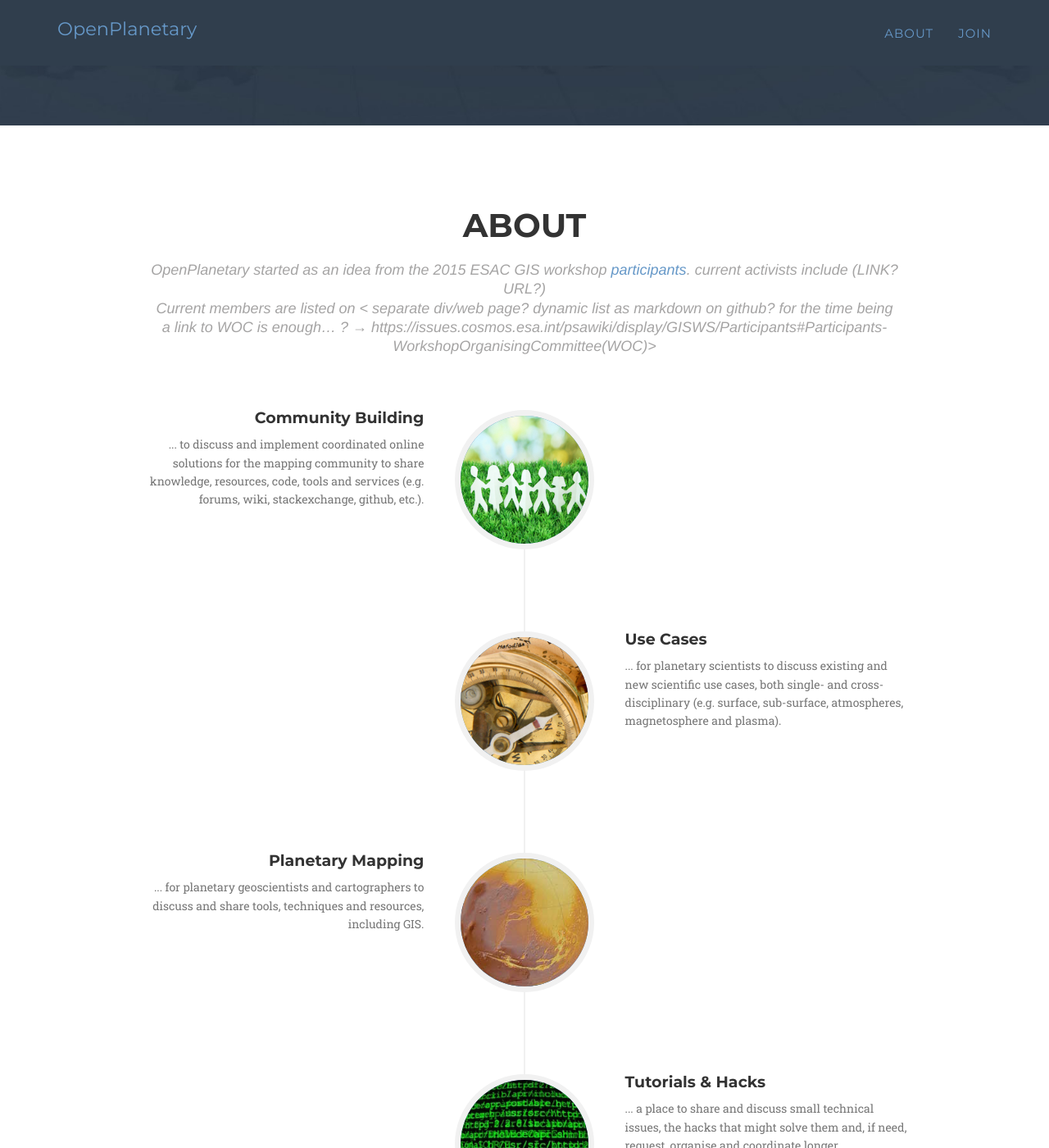
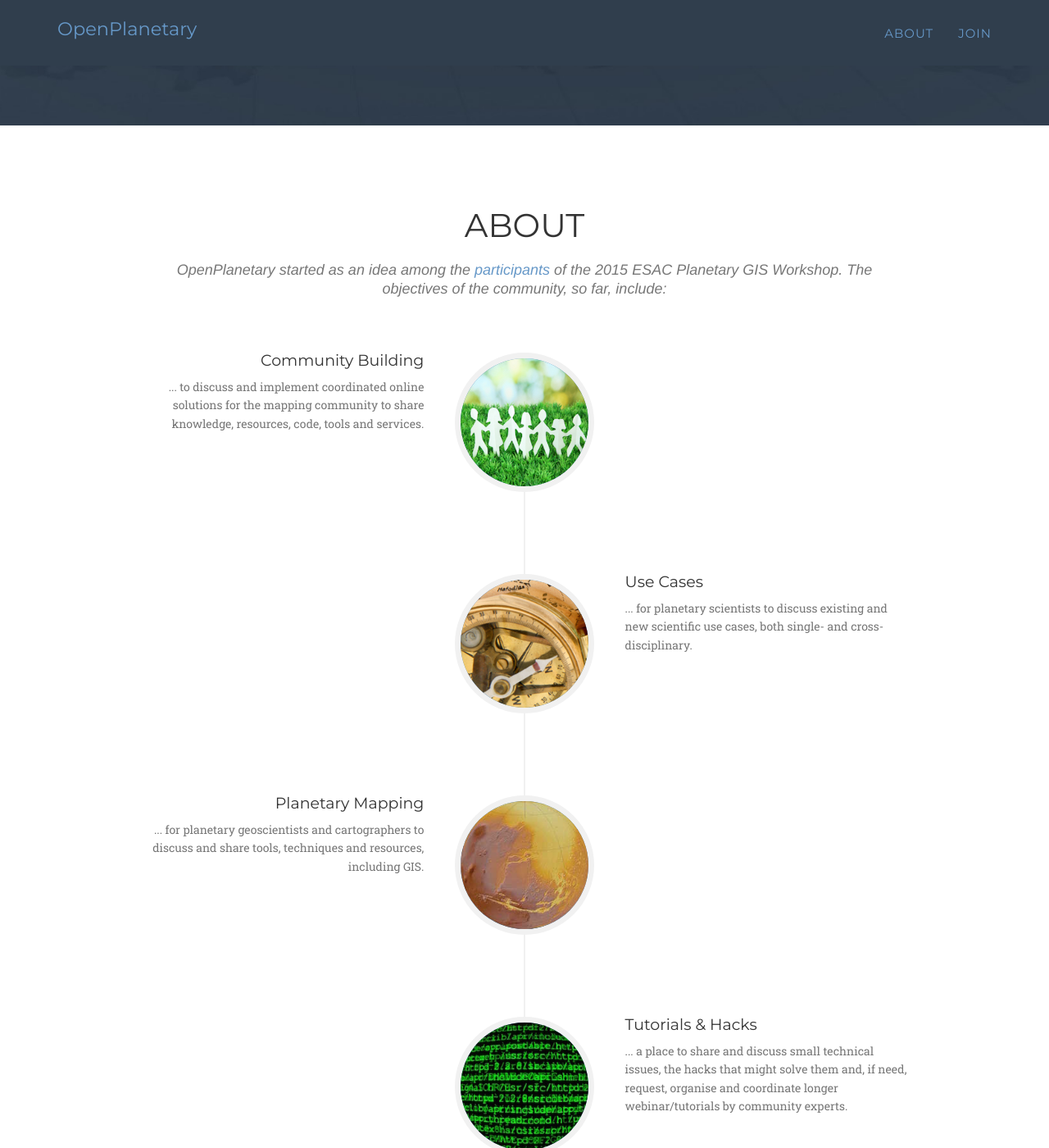
Before and after one commit to openplanetary/openplanetary.github.io, a Jekyll site: the page built from index.html, in a window 1280 px wide and 1400 px high, scrolled down 876 px. Shown: the whole window at 82% size. Built offline with Jekyll 4.4.1, drawn with Linux system fonts in a browser that asks for light colours; some web fonts are replaced; a style sheet for code colours, icons or effects is not loaded.

Commit message:
about text updated

```diff
--- a/_includes/about.html
+++ b/_includes/about.html
@@ -5,14 +5,9 @@
                 <div class="col-lg-12 text-center">
                     <h2 class="section-heading">About</h2>
                     <h3 class="section-subheading text-muted">
-                    OpenPlanetary started as an idea from the 2015 ESAC GIS
-                    workshop <a href="https://issues.cosmos.esa.int/psawiki/display/GISWS/ESAC+Plane
-                    tary+GIS+Workshop+2015+Wiki" target=”_blank”> participants</a>. current
-                    activists include (LINK? URL?) <br> Current members are listed on < separate
-                    div/web page? dynamic list as markdown on github? for the time being a link to
-                    WOC is enough… ? →
-                    https://issues.cosmos.esa.int/psawiki/display/GISWS/Participants#Participants-
-                    WorkshopOrganisingCommittee(WOC)>
+                    OpenPlanetary started as an idea among the <a href="https://issues.cosmos.esa.int/psawiki/display/GISWS/ESAC+Plane
+                    tary+GIS+Workshop+2015+Wiki"> participants</a> of the 2015 ESAC Planetary GIS Workshop. The objectives of the
+                    community, so far, include:
 
 
                     </h3>
@@ -31,9 +26,9 @@
                                 </div>
                                 <div class="timeline-body">
                                     <p class="text-muted">
-                                    ... to discuss and implement coordinated online solutions
-                                    for the mapping community to share knowledge, resources, code, tools and services
-                                    (e.g. forums, wiki, stackexchange, github, etc.).
+                                    ... to discuss and implement coordinated online solutions for
+                                    the mapping community to share knowledge, resources, code, tools
+                                    and services.
                                     </p>
                                 </div>
                             </div>
@@ -49,8 +44,7 @@
                                 <div class="timeline-body">
                                     <p class="text-muted">
                                     ... for planetary scientists to discuss existing and new scientific
-                                    use cases, both single- and cross-disciplinary (e.g. surface, sub-surface,
-                                    atmospheres, magnetosphere and plasma).
+                                    use cases, both single- and cross-disciplinary.
                                     </p>
                                 </div>
                             </div>
--- a/_includes/css/agency.css
+++ b/_includes/css/agency.css
@@ -54,7 +54,6 @@ h5,
 h6 {
     text-transform: uppercase;
     font-family: Montserrat,"Helvetica Neue",Helvetica,Arial,sans-serif;
-    font-weight: 700;
 }
 
 .img-centered {
@@ -360,7 +359,6 @@ section h3.section-subheading {
     text-transform: none;
     font-family: "Helvetica Neue",Helvetica,Arial,sans-serif;
     font-size: 18px;
-    color: #A5A4A4;
     font-style: italic;
     font-weight: 200;
     line-height: 1.3;
```
